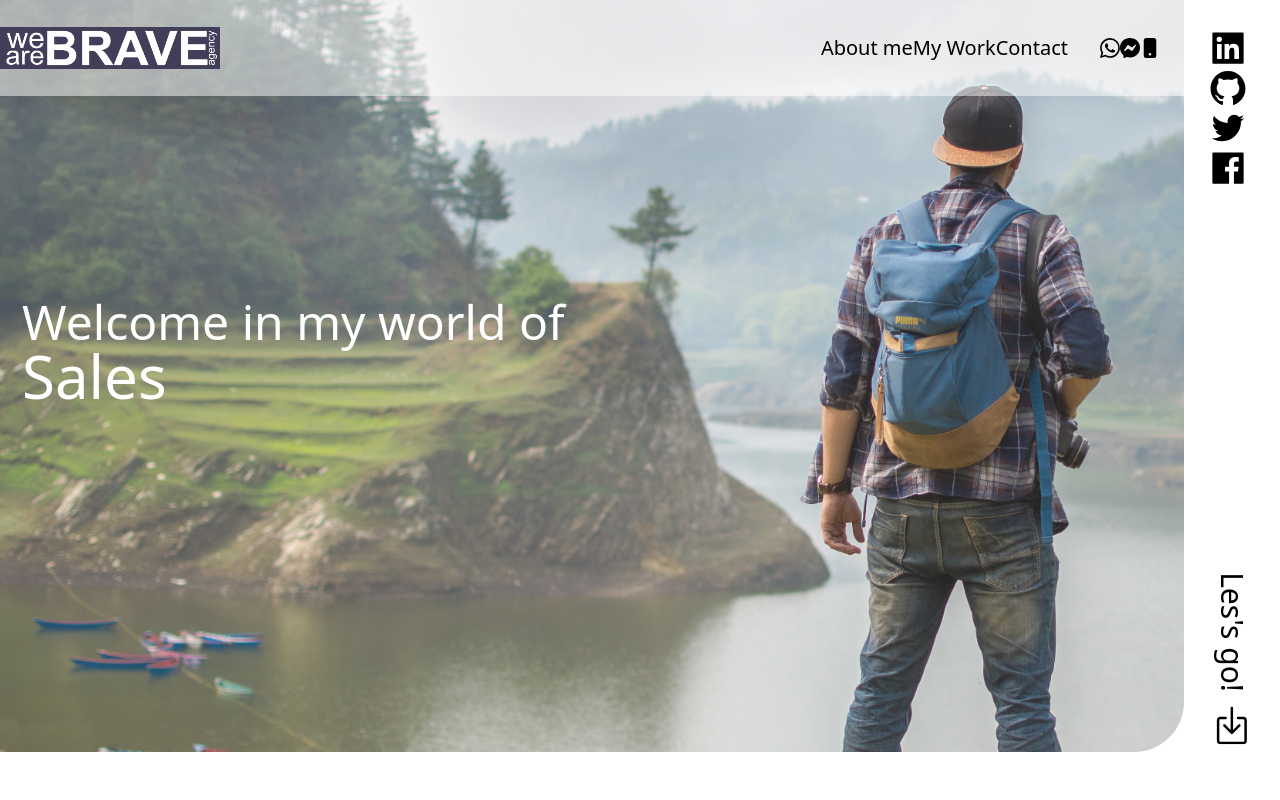
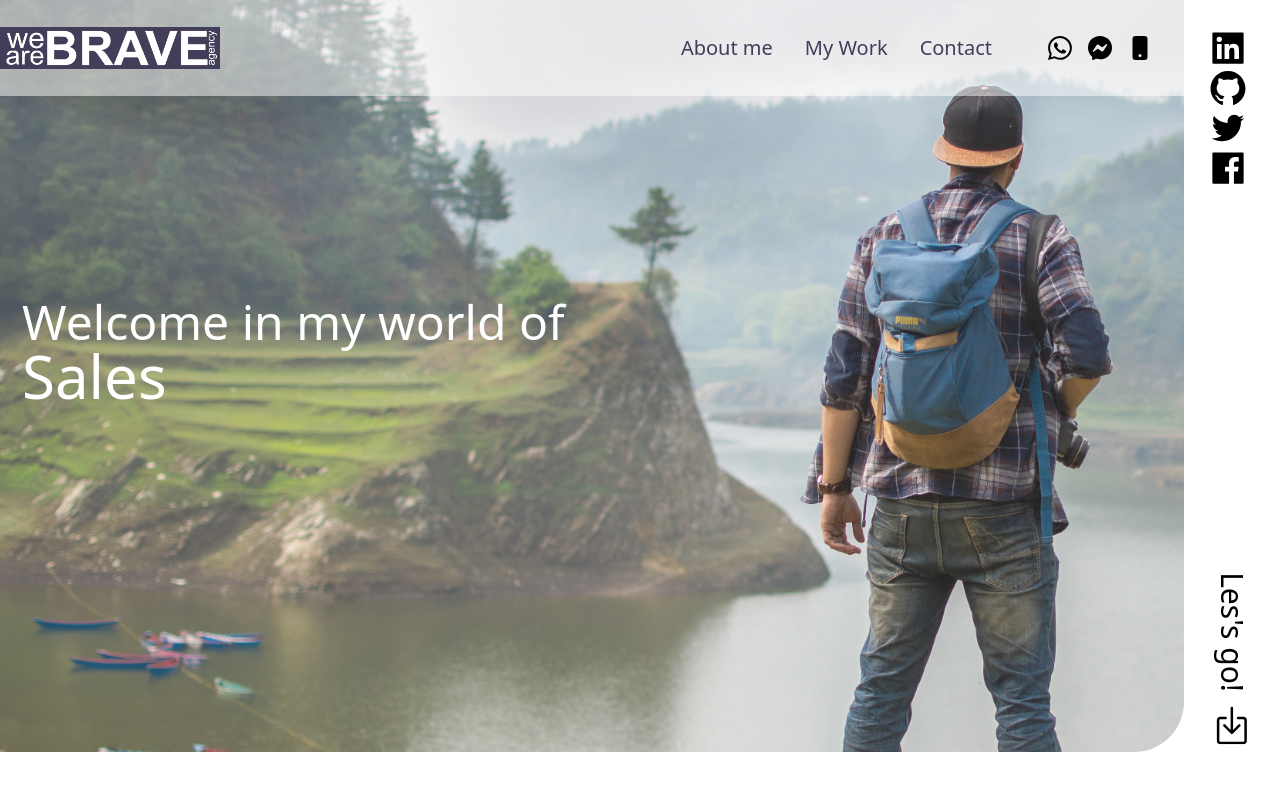
Before and after one commit to Marlonbrando3/braveagency, a Next.js app: page / in a window 1280 px wide. Shown: the top 800 px of the page. Built offline with nearby package versions, Linux system fonts and the light colour scheme.

Commit message:
first commit

```diff
--- a/styles/globals.css
+++ b/styles/globals.css
@@ -1,3 +1,29 @@
 @tailwind base;
 @tailwind components;
 @tailwind utilities;
+
+
+@layer {
+
+
+  html{
+    @apply overflow-x-hidden
+  }
+
+  .list-item-style{
+     @apply cursor-pointer font-[500] duration-150 hover:bg-[#423e59] px-4 py-2 rounded-sm text-[#423e59] hover:text-white
+  }
+
+  .list-icons-style{
+    @apply cursor-pointer duration-150 hover:bg-[#423e59] px-2 py-2 rounded-[100%] hover:text-white w-[40px] h-[40px] list-none
+ }
+
+ .form-style {
+    @apply h-auto
+ }
+
+ .input{
+    @apply my-10 rounded-md
+ }
+
+}
```
